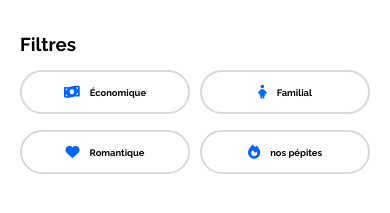
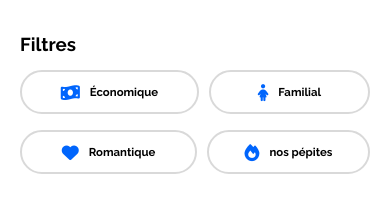
Before and after one commit to Rougui224/Booki, a plain HTML site: page index.html in a window 390 px wide. Shown: the part 315-528 px from the top of the page. Drawn offline with Linux system fonts and the light colour scheme.

Commit message:
Modification element du filtre

```diff
--- a/css/style.css
+++ b/css/style.css
@@ -687,8 +687,8 @@ footer section {
     }
 
     .groupInformation_filterBar li {
-        font-size: 14px;
-        width: 40%;
+        font-size: 17px;
+        width: 45%;
 
         flex-grow: 2;
     }
@@ -696,7 +696,7 @@ footer section {
         width: 40%;
     }
     .groupInformation_filterBar li:nth-of-type(3) {
-        width: 40%;
+        width: 44%;
     }
     .groupInformation_filterBar li:nth-of-type(4) {
         width: 40%;
```
